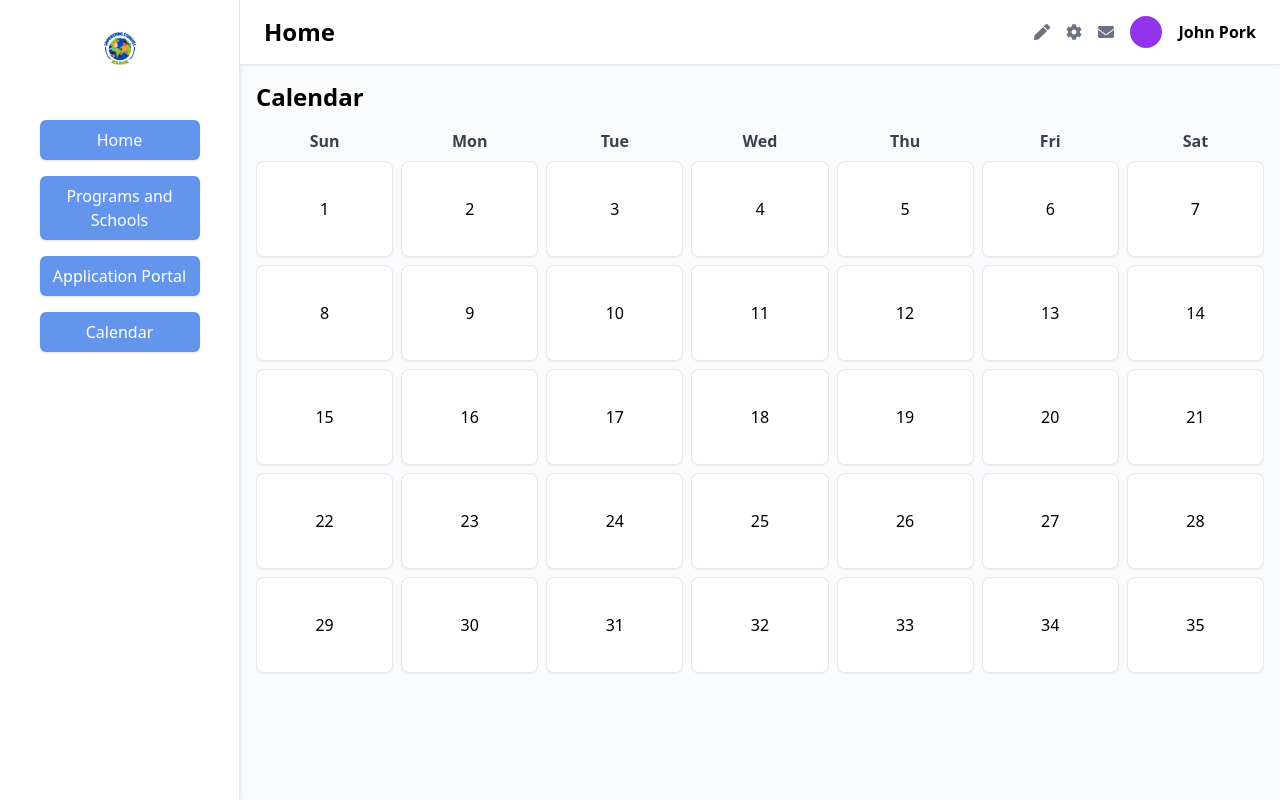
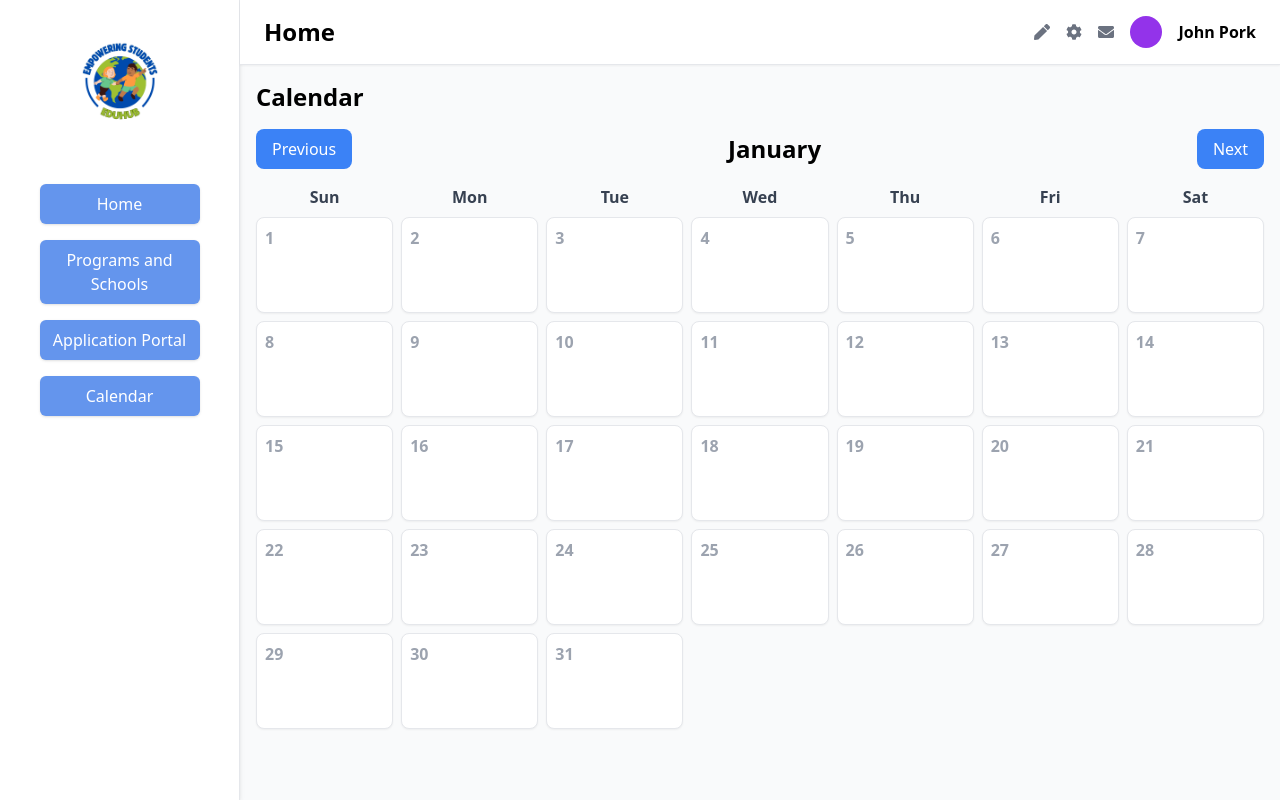
Before and after one commit to Airplane356/EduHub, a React (Create React App) app in the folder eduhub/: page /calendar in a window 1280 px wide. Built offline with nearby package versions, Linux system fonts and the light colour scheme.

Commit message:
Modified Calendar and added logo to sidebar

```diff
--- a/eduhub/src/components/Sidebar.js
+++ b/eduhub/src/components/Sidebar.js
@@ -4,7 +4,7 @@ import logo from '../assets/ginyard international.png';
 export default function Sidebar() {
   return (
     <div className="w-60 bg-white h-full flex flex-col items-center py-6 shadow-md border-r">
-      <div className="w-12 h-12 bg-purple-600 rounded-xl mb-12"><img src={logo} alt="logo" object-fit="contain"></img></div>
+      <div className="w-28 h-28 bg-purple-600 rounded-xl mb-12"><img src={logo} alt="logo" object-fit="contain"></img></div>
       <nav className="flex flex-col gap-4 w-full items-center">
         <Link to="/" className="w-40 py-2 text-center rounded-md bg-azure text-white shadow hover:bg-blue-700 transition">Home</Link>
         <Link to="/programs" className="w-40 py-2 text-center rounded-md bg-azure text-white shadow hover:bg-blue-700 transition">Programs and Schools</Link>
--- a/eduhub/src/pages/Calendar.js
+++ b/eduhub/src/pages/Calendar.js
@@ -1,44 +1,183 @@
+import { useState } from 'react';
 import Sidebar from '../components/Sidebar';
 import Navbar from '../components/Navbar';
 
-const days = [
-  'Sun', 'Mon', 'Tue', 'Wed', 'Thu', 'Fri', 'Sat'
+const daysOfWeek = ['Sun', 'Mon', 'Tue', 'Wed', 'Thu', 'Fri', 'Sat'];
+const monthData = [
+  { month: 'January', days: 31 },
+  { month: 'February', days: 28 }, // Leap year handling not added, but can be.
+  { month: 'March', days: 31 },
+  { month: 'April', days: 30 },
+  { month: 'May', days: 31 },
+  { month: 'June', days: 30 },
+  { month: 'July', days: 31 },
+  { month: 'August', days: 31 },
+  { month: 'September', days: 30 },
+  { month: 'October', days: 31 },
+  { month: 'November', days: 30 },
+  { month: 'December', days: 31 },
 ];
 
-const totalDays = 35; // Enough to represent 5 weeks
+export default function Calendar() {
+  const [selectedDay, setSelectedDay] = useState(null);
+  const [currentMonthIndex, setCurrentMonthIndex] = useState(0);
+  const [events, setEvents] = useState({});
+  const [newEvent, setNewEvent] = useState('');
 
-export default function Calendar() {
+  const closeOverlay = () => setSelectedDay(null);
+
+  const goToNextMonth = () => {
+    setCurrentMonthIndex((prevIndex) => (prevIndex + 1) % monthData.length);
+  };
+
+  const goToPreviousMonth = () => {
+    setCurrentMonthIndex(
+      (prevIndex) => (prevIndex - 1 + monthData.length) % monthData.length
+    );
+  };
+
+  const currentMonth = monthData[currentMonthIndex];
+  const firstDayOfMonth = 0; // You can replace this with dynamic logic for first day of month.
+
+  const handleAddEvent = () => {
+    if (newEvent.trim()) {
+      setEvents(prevEvents => {
+        const updatedEvents = { ...prevEvents };
+        if (!updatedEvents[selectedDay]) {
+          updatedEvents[selectedDay] = [];
+        }
+        updatedEvents[selectedDay].push(newEvent);
+        return updatedEvents;
+      });
+      setNewEvent('');
+    }
+  };
+
+  const handleClearEvent = (eventIndex) => {
+    setEvents(prevEvents => {
+      const updatedEvents = { ...prevEvents };
+      updatedEvents[selectedDay].splice(eventIndex, 1); // Remove the specific event
+      if (updatedEvents[selectedDay].length === 0) {
+        delete updatedEvents[selectedDay]; // If no events left, remove the day entry
+      }
+      return updatedEvents;
+    });
+  };
+
   return (
     <div className="flex h-screen overflow-hidden bg-gray-50">
       <Sidebar />
-
       <div className="flex-1 flex flex-col">
         <Navbar />
 
         <div className="p-4">
           <h1 className="text-2xl font-bold mb-4">Calendar</h1>
 
-          {/* Weekday Header */}
+          {/* Month Navigation */}
+          <div className="flex justify-between items-center mb-4">
+            <button
+              onClick={goToPreviousMonth}
+              className="px-4 py-2 bg-blue-500 text-white rounded-lg hover:bg-blue-600 transition"
+            >
+              Previous
+            </button>
+            <h2 className="text-2xl font-semibold">{currentMonth.month}</h2>
+            <button
+              onClick={goToNextMonth}
+              className="px-4 py-2 bg-blue-500 text-white rounded-lg hover:bg-blue-600 transition"
+            >
+              Next
+            </button>
+          </div>
+
+          {/* Weekday Headers */}
           <div className="grid grid-cols-7 gap-2 text-center font-semibold text-gray-700">
-            {days.map(day => (
+            {daysOfWeek.map((day) => (
               <div key={day}>{day}</div>
             ))}
           </div>
 
           {/* Calendar Grid */}
           <div className="grid grid-cols-7 gap-2 mt-2">
-            {Array.from({ length: totalDays }).map((_, index) => (
+            {/* Empty slots before the first day */}
+            {Array.from({ length: firstDayOfMonth }).map((_, index) => (
+              <div key={index} className="h-24"></div>
+            ))}
+
+            {/* Calendar days */}
+            {Array.from({ length: currentMonth.days }).map((_, index) => (
               <div
                 key={index}
-                className="h-24 bg-white border rounded-lg shadow-sm flex items-center justify-center cursor-pointer hover:bg-blue-100 transition"
-                onClick={() => alert(`Clicked day ${index + 1}`)}
+                className="h-24 bg-white border rounded-lg shadow-sm flex items-center justify-center cursor-pointer hover:bg-blue-100 transition relative"
+                onClick={() => setSelectedDay(index + 1)}
               >
-                {index + 1}
+                {/* Day number in the top-left corner */}
+                <div className="absolute top-2 left-2 text-gray-400 font-semibold">
+                  {index + 1}
+                </div>
+
+                {/* Display events in a blue box */}
+                {events[index + 1] && (
+                  <div className="absolute left-0 w-full p-2 bg-blue-500 text-white rounded-lg text-xs">
+                    {events[index + 1].map((event, i) => (
+                      <div key={i} className="text-white">
+                        {event}
+                      </div>
+                    ))}
+                  </div>
+                )}
               </div>
             ))}
           </div>
         </div>
       </div>
+
+      {/* Fullscreen Overlay */}
+      {selectedDay && (
+        <div className="fixed inset-0 bg-white z-50 flex items-center justify-center flex-col p-8">
+          <h2 className="text-4xl font-bold mb-4">Day {selectedDay}</h2>
+          <div className="mb-4">
+            <h3 className="text-lg font-semibold mb-2 text-center">Events:</h3>
+            {events[selectedDay] ? (
+              events[selectedDay].map((event, index) => (
+                <div key={index} className="flex justify-between items-center mb-2">
+                  <div className="bg-blue-500 text-white p-2 rounded-lg text-sm w-full">
+                    {event}
+                  </div>
+                  <button
+                    onClick={() => handleClearEvent(index)}
+                    className="ml-2 bg-red-500 text-white px-2 py-1 rounded-lg text-xs"
+                  >
+                    Remove
+                  </button>
+                </div>
+              ))
+            ) : (
+              <p>No events for this day</p>
+            )}
+          </div>
+
+          <input
+            type="text"
+            value={newEvent}
+            onChange={(e) => setNewEvent(e.target.value)}
+            placeholder="Add Event"
+            className="border rounded-lg p-2 mb-4 w-64"
+          />
+          <button
+            onClick={handleAddEvent}
+            className="px-4 py-2 bg-blue-500 text-white rounded-lg hover:bg-blue-600 transition"
+          >
+            Add Event
+          </button>
+          <button
+            onClick={closeOverlay}
+            className="mt-4 px-4 py-2 bg-gray-500 text-white rounded-lg hover:bg-gray-600 transition"
+          >
+            Close
+          </button>
+        </div>
+      )}
     </div>
   );
 }
```
